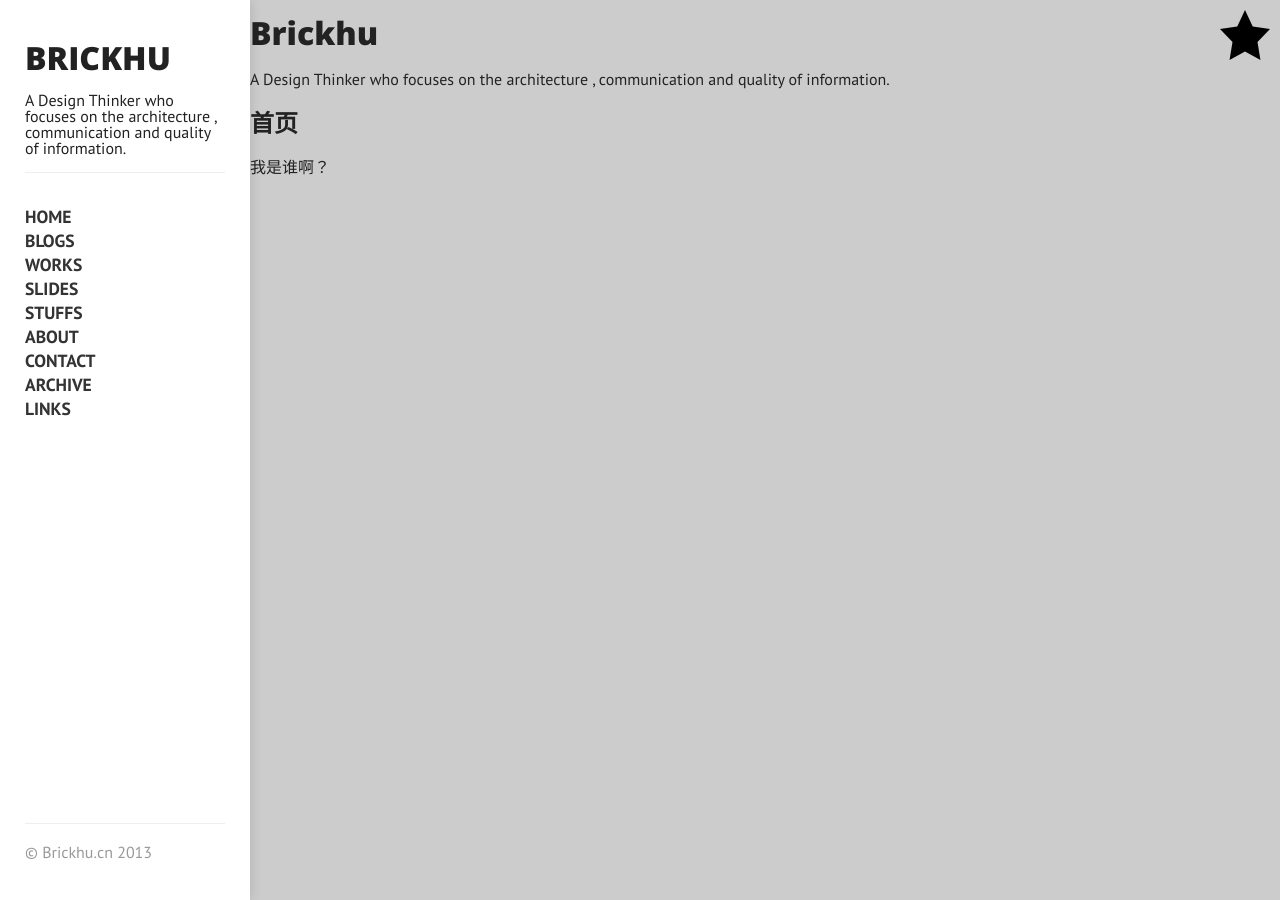
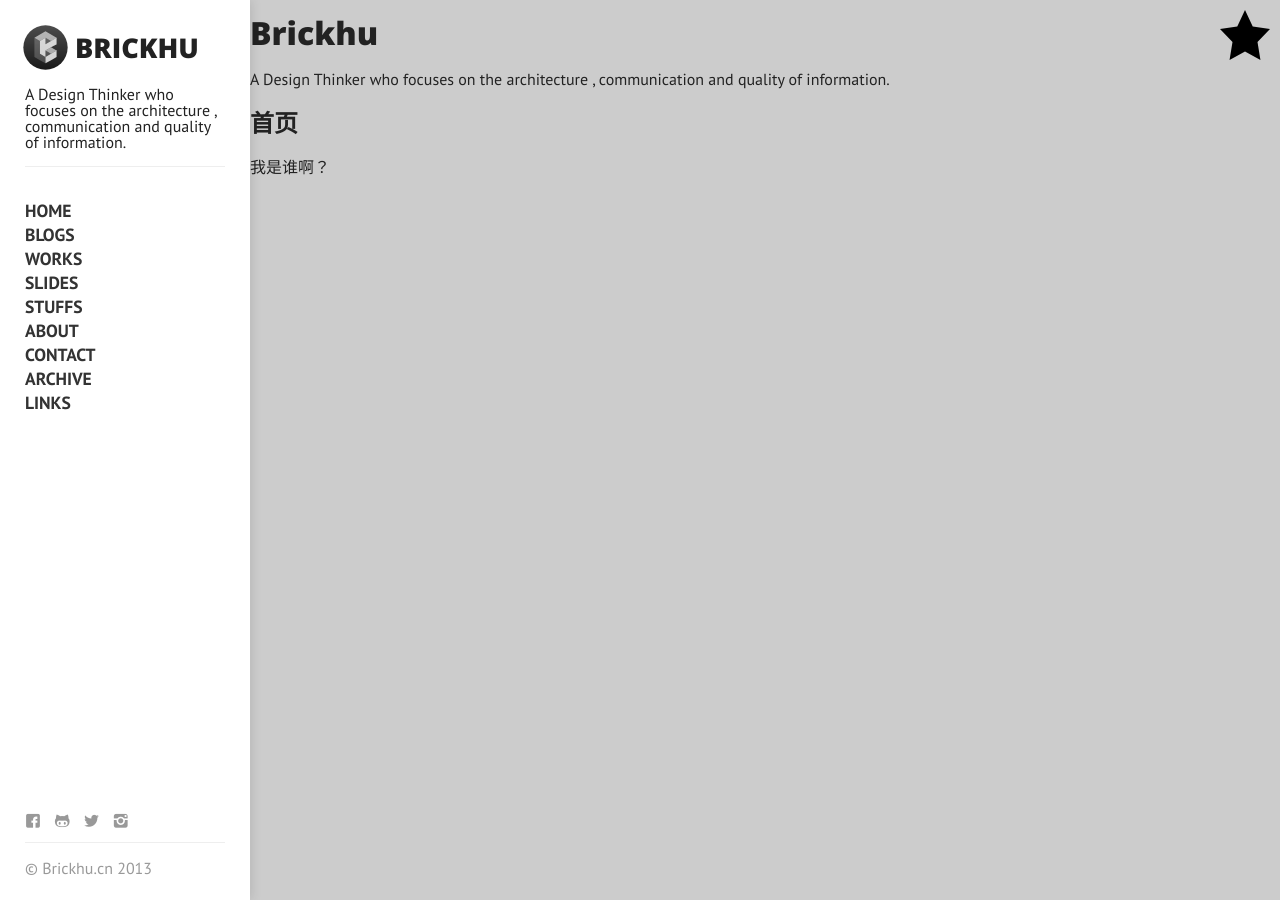
Before and after one commit to qdsang/brickhu.cn, a Jekyll site: the page built from about.html, in a window 1280 px wide. Built offline with Jekyll 4.4.1, drawn with Linux system fonts in a browser that asks for light colours; Markdown is read by kramdown in place of the engine named in the settings.

Commit message:
添加图标字体

```diff
--- a/_includes/header.html
+++ b/_includes/header.html
@@ -14,9 +15,15 @@
 			<li><a href="#">links</a></li>
 		</ul>
 		<div class="info">
-			<p class="copy-right">
+			<div class="social">
+				<a href="#"><span aria-hidden="true" class="icon-facebook"></span></a>
+				<a href="#"><span aria-hidden="true" class="icon-github"></span></a>
+				<a href="#"><span aria-hidden="true" class="icon-twitter"></span></a>
+				<a href="#"><span aria-hidden="true" class="icon-instagram"></span></a>
+			</div>
+			<div class="copy-right">
 				&copy;&nbsp;Brickhu.cn 2013
-			</p>
+			</div>
 		</div>
 	</div>
 </header>
--- a/css/base.css
+++ b/css/base.css
@@ -1,5 +1,15 @@
 @import url(http://fonts.googleapis.com/css?family=Open+Sans:800);
 @import url(http://fonts.googleapis.com/css?family=PT+Sans:400,700,400italic,700italic);
+@font-face {
+	font-family: 'entypo';
+	src:url('fonts/entypo.eot');
+	src:url('fonts/entypo.eot?#iefix') format('embedded-opentype'),
+		url('fonts/entypo.svg#entypo') format('svg'),
+		url('fonts/entypo.woff') format('woff'),
+		url('fonts/entypo.ttf') format('truetype');
+	font-weight: normal;
+	font-style: normal;
+}
 
 html,body{
 	font-size: 100%;
@@ -65,6 +75,23 @@ body{
 }
 h1.site-name{
 	text-transform: uppercase;
+	padding-left: 50px;
+	font-size: 1.7em;
+	display: block;
+	margin: 0;
+	line-height: 45px;
+}
+#logo{
+	background-image: url(http://brickhu.cn/imgs/logo.svg);
+	display: block;
+	width: 45px;
+	height: 45px;
+	background-size: 45px;
+	position: absolute;
+	left: 23px;
+	top: 25px;
+	text-indent: -9999px;
+	z-index: 50;
 }
 .description{
 	line-height: 1em;
@@ -100,11 +127,62 @@ ul.nav {
 }
 .info{
 	color: #999;
-	border-top: solid 1px #eee;
 	position: absolute;
 	bottom: 20px;
 	width: 200px;
 }
+.social{
+	padding-bottom: 0.5em;
+}
+.social a{
+	text-decoration: none;
+	color: #999;
+	display: inline-block;
+	width: 25px;
+	height: 20px;
+	line-height: 20px;
+	-webkit-transition:all 0.2s ease;
+    -moz-transition:all 0.2s ease;
+    -o-transition:all 0.2s ease;
+    transition:all 0.2s ease;
+}
+.social a:hover{
+	font-size: 1.2em;
+	color: red;
+}
+.copy-right{
+	border-top: solid 1px #eee;
+	padding-top: 0.8em;
+}
+/*********************************************
+ * footer icons
+ *********************************************/
+.icon-github:before, .icon-twitter:before, .icon-facebook:before, .icon-sina-weibo:before, .icon-instagram:before, .icon-evernote:before {
+	font-family: 'entypo';
+	font-style: normal;
+	font-weight: normal;
+	line-height: 1;
+	-webkit-font-smoothing: antialiased;
+}
+.icon-github:before {
+	content: "\e002";
+}
+.icon-twitter:before {
+	content: "\e003";
+}
+.icon-facebook:before {
+	content: "\e004";
+}
+.icon-sina-weibo:before {
+	content: "\e005";
+}
+.icon-instagram:before {
+	content: "\e006";
+}
+.icon-evernote:before {
+	content: "\e007";
+}
+
 
 /**** container *****/
 .container{
--- a/js/core.js
+++ b/js/core.js
@@ -1,7 +1,7 @@
 // 侧边栏控制及窗口尺寸设置
 var bar = $(".sidebar"),
 body = $("body"),
-	btn = $(".btn-sidebar");
+btn = $("#logo");
 function caseA() {
 body.animate({marginLeft:"0",width:$(window).width()},200);
 bar.hide("fast");
```
Also changed, not shown: other parts of _includes/header.html (+1 -0 lines), css/fonts/entypo.ttf (added), css/fonts/entypo.woff (added), 4 other files. Lines whose indentation alone changed are shown as unchanged.
